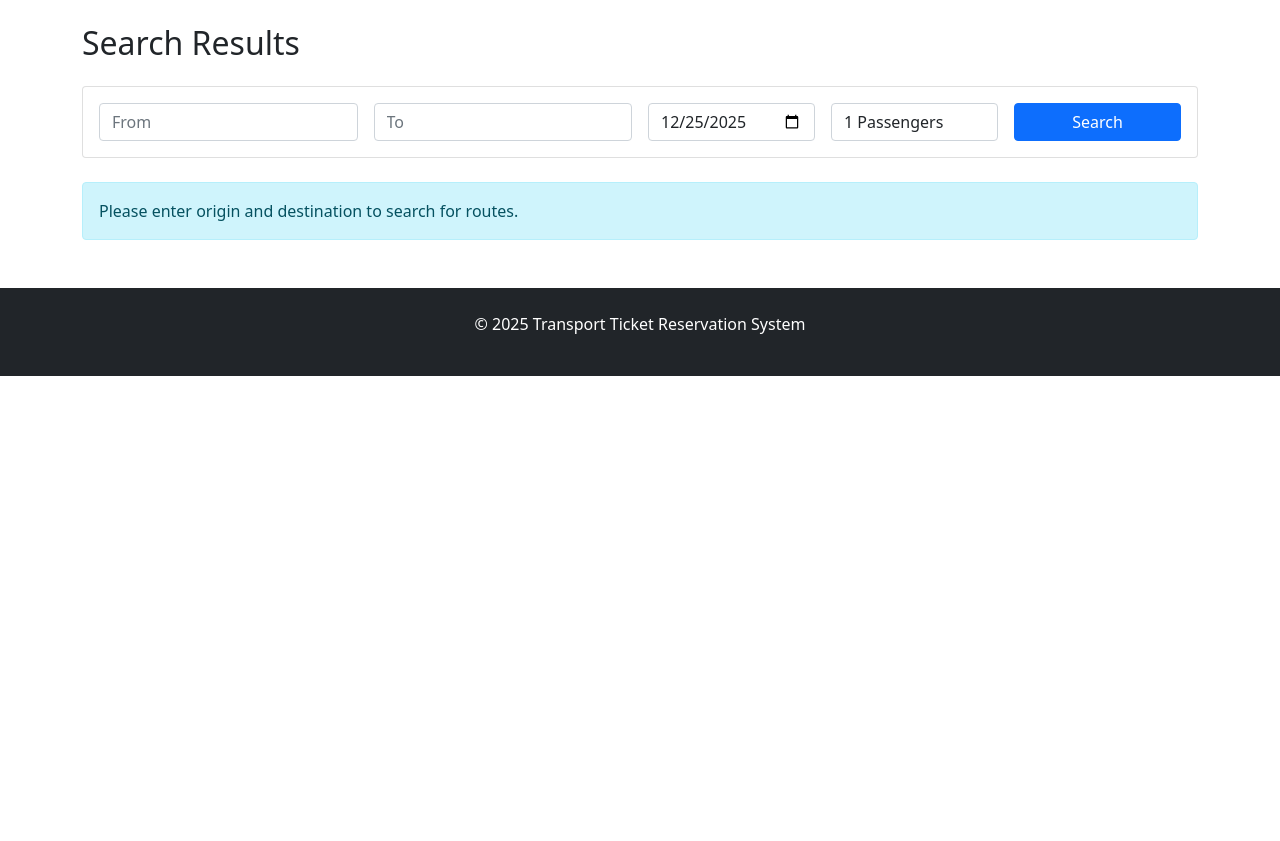
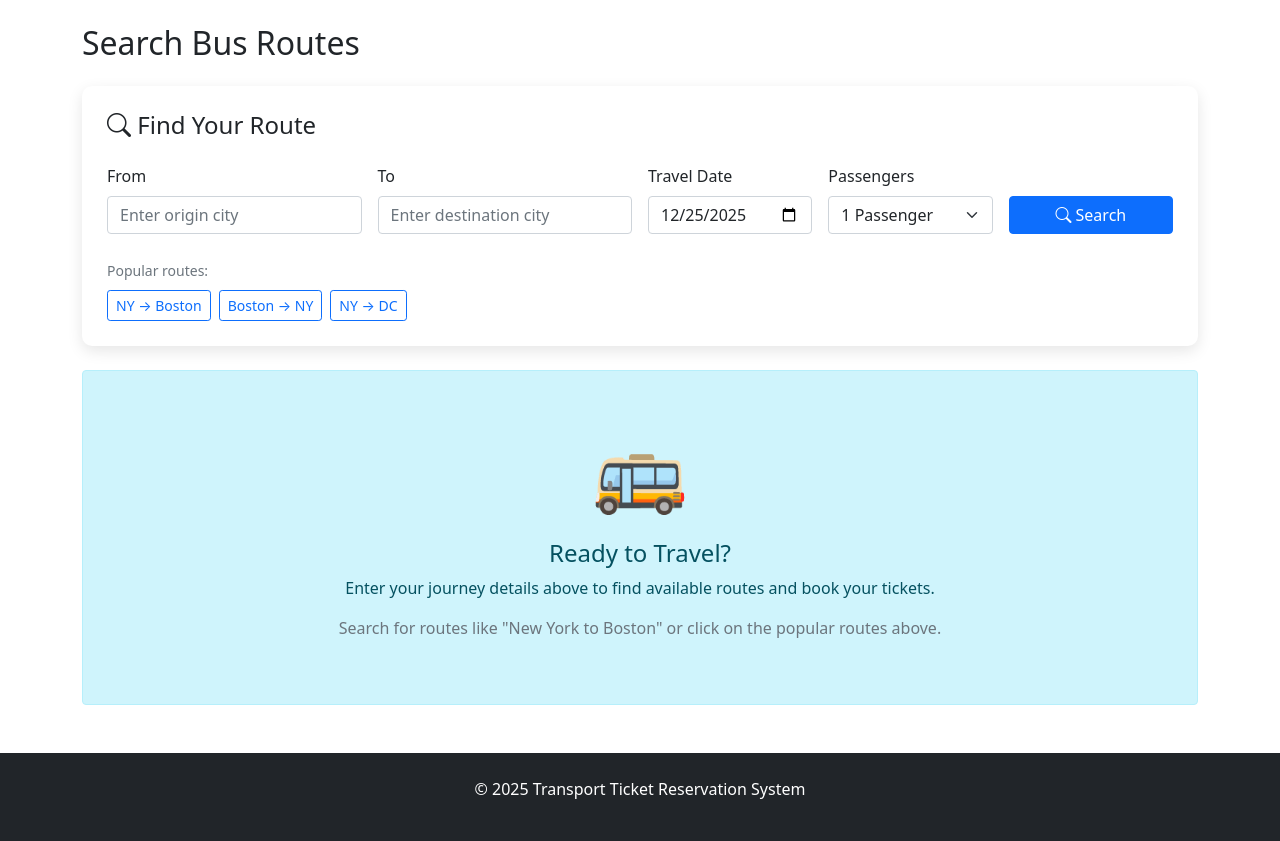
Before and after one commit to sniperras/Transport-ticket-reservation-system, a PHP site: page /search_routes.php in a window 1280 px wide. Shown: the part 56-897 px from the top of the page. Before the commit the page ends 432 px from the top, so only its background shows below. Run offline with PHP 8.4, Linux system fonts and the light colour scheme; the visitor is signed in with stand-in values (Sample User, id 1).

Commit message:
v1.0 front end

```diff
--- a/search_routes.php
+++ b/search_routes.php
@@ -8,16 +8,21 @@ if (!Auth::isLoggedIn()) {
 
 require_once 'config/database.php';
 
-$origin = $_GET['origin'] ?? '';
-$destination = $_GET['destination'] ?? '';
-$date = $_GET['date'] ?? date('Y-m-d');
-$passengers = $_GET['passengers'] ?? 1;
+// Get search parameters with proper filtering
+$origin = isset($_GET['origin']) ? trim($_GET['origin']) : '';
+$destination = isset($_GET['destination']) ? trim($_GET['destination']) : '';
+$date = isset($_GET['date']) ? $_GET['date'] : date('Y-m-d');
+$passengers = isset($_GET['passengers']) ? intval($_GET['passengers']) : 1;
 
 $database = new Database();
 $db = $database->getConnection();
 
 $routes = [];
+$search_performed = false;
+
 if (!empty($origin) && !empty($destination)) {
+    $search_performed = true;
+
     $query = "SELECT r.*, s.departure_time, s.arrival_time, s.id as schedule_id,
                      b.bus_number, b.bus_type, b.total_seats,
                      d.name as driver_name,
@@ -26,9 +31,11 @@ if (!empty($origin) && !empty($destination)) {
               JOIN schedules s ON r.id = s.route_id
               JOIN buses b ON s.bus_id = b.id
               LEFT JOIN drivers d ON b.driver_id = d.id
-              WHERE r.origin LIKE ? AND r.destination LIKE ?
+              WHERE LOWER(r.origin) LIKE LOWER(?)
+              AND LOWER(r.destination) LIKE LOWER(?)
               AND DATE(s.departure_time) = ?
               AND s.status = 'scheduled'
+              AND s.departure_time > NOW()
               ORDER BY s.departure_time";
 
     $stmt = $db->prepare($query);
@@ -47,6 +54,35 @@ if (!empty($origin) && !empty($destination)) {
     <meta name="viewport" content="width=device-width, initial-scale=1.0">
     <title>Search Routes - Transport System</title>
     <link href="https://cdn.jsdelivr.net/npm/bootstrap@5.1.3/dist/css/bootstrap.min.css" rel="stylesheet">
+    <link rel="stylesheet" href="https://cdn.jsdelivr.net/npm/bootstrap-icons@1.8.1/font/bootstrap-icons.css">
+    <style>
+        .search-card {
+            background: white;
+            border-radius: 10px;
+            box-shadow: 0 5px 15px rgba(0,0,0,0.1);
+            padding: 25px;
+        }
+        .route-card {
+            transition: transform 0.3s, box-shadow 0.3s;
+            border: 1px solid #e9ecef;
+            border-radius: 10px;
+            overflow: hidden;
+        }
+        .route-card:hover {
+            transform: translateY(-5px);
+            box-shadow: 0 10px 20px rgba(0,0,0,0.15);
+        }
+        .available-seats {
+            font-size: 0.9rem;
+            padding: 3px 8px;
+            border-radius: 15px;
+        }
+        .price-tag {
+            font-size: 1.5rem;
+            font-weight: bold;
+            color: #007bff;
+        }
+    </style>
 </head>
 <body>
     <!-- Navigation -->
@@ -56,114 +92,165 @@ if (!empty($origin) && !empty($destination)) {
             <div class="navbar-nav ms-auto">
                 <a class="nav-link active" href="search_routes.php">Search Routes</a>
                 <a class="nav-link" href="my_bookings.php">My Bookings</a>
-                <a class="nav-link" href="logout.php">Logout (<?php echo Auth::getUsername(); ?>)</a>
+                <a class="nav-link" href="logout.php">Logout (<?php echo htmlspecialchars(Auth::getUsername()); ?>)</a>
             </div>
         </div>
     </nav>
 
     <div class="container mt-4">
-        <h2 class="mb-4">Search Results</h2>
+        <h2 class="mb-4">Search Bus Routes</h2>
 
         <!-- Search Form -->
-        <div class="card mb-4">
-            <div class="card-body">
+        <div class="search-card mb-4">
+            <h4 class="mb-4"><i class="bi bi-search"></i> Find Your Route</h4>
             <form method="GET" class="row g-3">
                 <div class="col-md-3">
+                    <label class="form-label">From</label>
                     <input type="text" class="form-control" name="origin"
-                               placeholder="From" value="<?php echo htmlspecialchars($origin); ?>" required>
+                           placeholder="Enter origin city" value="<?php echo htmlspecialchars($origin); ?>" required>
                 </div>
                 <div class="col-md-3">
+                    <label class="form-label">To</label>
                     <input type="text" class="form-control" name="destination"
-                               placeholder="To" value="<?php echo htmlspecialchars($destination); ?>" required>
+                           placeholder="Enter destination city" value="<?php echo htmlspecialchars($destination); ?>" required>
                 </div>
                 <div class="col-md-2">
+                    <label class="form-label">Travel Date</label>
                     <input type="date" class="form-control" name="date"
-                               value="<?php echo $date; ?>" min="<?php echo date('Y-m-d'); ?>">
+                           value="<?php echo htmlspecialchars($date); ?>"
+                           min="<?php echo date('Y-m-d'); ?>">
                 </div>
                 <div class="col-md-2">
-                        <select class="form-control" name="passengers">
+                    <label class="form-label">Passengers</label>
+                    <select class="form-select" name="passengers">
                         <?php for($i = 1; $i <= 10; $i++): ?>
                             <option value="<?php echo $i; ?>" <?php echo $i == $passengers ? 'selected' : ''; ?>>
-                                    <?php echo $i; ?> Passengers
+                                <?php echo $i; ?> Passenger<?php echo $i > 1 ? 's' : ''; ?>
                             </option>
                         <?php endfor; ?>
                     </select>
                 </div>
-                    <div class="col-md-2">
-                        <button type="submit" class="btn btn-primary w-100">Search</button>
+                <div class="col-md-2 d-flex align-items-end">
+                    <button type="submit" class="btn btn-primary w-100">
+                        <i class="bi bi-search"></i> Search
+                    </button>
                 </div>
             </form>
+
+            <!-- Popular Routes -->
+            <div class="mt-4">
+                <small class="text-muted">Popular routes:</small>
+                <div class="d-flex flex-wrap gap-2 mt-2">
+                    <a href="?origin=New York&destination=Boston&date=<?php echo date('Y-m-d'); ?>&passengers=1"
+                       class="btn btn-sm btn-outline-primary">NY → Boston</a>
+                    <a href="?origin=Boston&destination=New York&date=<?php echo date('Y-m-d'); ?>&passengers=1"
+                       class="btn btn-sm btn-outline-primary">Boston → NY</a>
+                    <a href="?origin=New York&destination=Washington DC&date=<?php echo date('Y-m-d'); ?>&passengers=1"
+                       class="btn btn-sm btn-outline-primary">NY → DC</a>
+                </div>
             </div>
         </div>
 
         <!-- Results -->
-        <?php if (empty($origin) || empty($destination)): ?>
-            <div class="alert alert-info">
-                Please enter origin and destination to search for routes.
-            </div>
-        <?php elseif (empty($routes)): ?>
+        <?php if ($search_performed): ?>
+            <?php if (empty($routes)): ?>
                 <div class="alert alert-warning">
-                No routes found for your search criteria. Please try different locations or date.
+                    <h5><i class="bi bi-exclamation-triangle"></i> No routes found</h5>
+                    <p>We couldn't find any routes matching your search criteria. Please try:</p>
+                    <ul>
+                        <li>Checking your spelling</li>
+                        <li>Searching for a different date</li>
+                        <li>Trying nearby cities</li>
+                        <li>Using our popular routes above</li>
+                    </ul>
                 </div>
             <?php else: ?>
                 <div class="row">
+                    <div class="col-12">
+                        <h4 class="mb-3">
+                            <i class="bi bi-geo-alt"></i>
+                            <?php echo htmlspecialchars(ucwords($origin)); ?> →
+                            <?php echo htmlspecialchars(ucwords($destination)); ?>
+                            <small class="text-muted">(<?php echo count($routes); ?> routes found)</small>
+                        </h4>
+                    </div>
+
                     <?php foreach ($routes as $route): ?>
                         <?php
                         $departure_time = new DateTime($route['departure_time']);
                         $arrival_time = new DateTime($route['arrival_time']);
                         $duration = $departure_time->diff($arrival_time);
                         $available_seats = $route['available_seats'] ?? 0;
+                        $can_book = $available_seats >= $passengers;
                         ?>
                         <div class="col-md-6 mb-4">
-                        <div class="card h-100">
+                            <div class="route-card card h-100">
                                 <div class="card-body">
                                     <div class="d-flex justify-content-between align-items-start mb-3">
                                         <div>
-                                        <h5 class="card-title">
-                                            <?php echo htmlspecialchars($route['origin']); ?> →
-                                            <?php echo htmlspecialchars($route['destination']); ?>
+                                            <h5 class="card-title mb-1">
+                                                <i class="bi bi-bus-front"></i>
+                                                <?php echo htmlspecialchars($route['bus_number']); ?>
+                                                <span class="badge bg-info"><?php echo htmlspecialchars($route['bus_type']); ?></span>
                                             </h5>
-                                        <h6 class="text-muted">Bus: <?php echo $route['bus_number']; ?> (<?php echo $route['bus_type']; ?>)</h6>
+                                            <p class="text-muted mb-0">
+                                                <i class="bi bi-person-badge"></i> Driver:
+                                                <?php echo htmlspecialchars($route['driver_name'] ?? 'Not assigned'); ?>
+                                            </p>
                                         </div>
                                         <div class="text-end">
-                                        <span class="badge bg-<?php echo $available_seats >= $passengers ? 'success' : 'danger'; ?>">
-                                            <?php echo $available_seats; ?> Seats Available
+                                            <span class="available-seats badge bg-<?php echo $can_book ? 'success' : 'danger'; ?>">
+                                                <i class="bi bi-person"></i>
+                                                <?php echo $available_seats; ?> seats available
                                             </span>
                                         </div>
                                     </div>
 
                                     <div class="row mb-3">
                                         <div class="col-6">
-                                        <small class="text-muted">Departure</small>
+                                            <div class="border rounded p-2 text-center">
+                                                <small class="text-muted d-block">Departure</small>
                                                 <div class="fw-bold"><?php echo $departure_time->format('h:i A'); ?></div>
-                                        <small><?php echo $departure_time->format('M d, Y'); ?></small>
+                                                <small><?php echo $departure_time->format('D, M d'); ?></small>
+                                            </div>
                                         </div>
                                         <div class="col-6">
-                                        <small class="text-muted">Arrival</small>
+                                            <div class="border rounded p-2 text-center">
+                                                <small class="text-muted d-block">Arrival</small>
                                                 <div class="fw-bold"><?php echo $arrival_time->format('h:i A'); ?></div>
-                                        <small><?php echo $arrival_time->format('M d, Y'); ?></small>
+                                                <small><?php echo $arrival_time->format('D, M d'); ?></small>
+                                            </div>
                                         </div>
                                     </div>
 
-                                <div class="mb-3">
+                                    <div class="d-flex justify-content-between align-items-center mb-3">
+                                        <div>
                                             <small class="text-muted">Duration</small>
-                                    <div><?php echo $duration->format('%h hr %i min'); ?></div>
+                                            <div>
+                                                <i class="bi bi-clock"></i>
+                                                <?php echo $duration->format('%h hr %i min'); ?>
+                                            </div>
+                                        </div>
+                                        <div class="text-end">
+                                            <small class="text-muted d-block">Per person</small>
+                                            <div class="price-tag">$<?php echo number_format($route['price'], 2); ?></div>
+                                        </div>
                                     </div>
 
                                     <div class="d-flex justify-content-between align-items-center">
                                         <div>
-                                        <span class="h4 text-primary">$<?php echo number_format($route['price'], 2); ?></span>
-                                        <small class="text-muted">/person</small>
+                                            <small class="text-muted">Total for <?php echo $passengers; ?> passenger<?php echo $passengers > 1 ? 's' : ''; ?></small>
+                                            <div class="h5">$<?php echo number_format($route['price'] * $passengers, 2); ?></div>
                                         </div>
                                         <div>
-                                        <?php if ($available_seats >= $passengers): ?>
+                                            <?php if ($can_book): ?>
                                                 <a href="book_ticket.php?schedule_id=<?php echo $route['schedule_id']; ?>&passengers=<?php echo $passengers; ?>"
                                                    class="btn btn-primary">
-                                                Book Now
+                                                    <i class="bi bi-ticket"></i> Book Now
                                                 </a>
                                             <?php else: ?>
                                                 <button class="btn btn-secondary" disabled>
-                                                Not Enough Seats
+                                                    <i class="bi bi-x-circle"></i> Not Enough Seats
                                                 </button>
                                             <?php endif; ?>
                                         </div>
@@ -172,6 +259,14 @@ if (!empty($origin) && !empty($destination)) {
                             </div>
                         </div>
                     <?php endforeach; ?>
+                </div>
+            <?php endif; ?>
+        <?php else: ?>
+            <div class="alert alert-info text-center py-5">
+                <div class="display-1 mb-4">🚌</div>
+                <h4>Ready to Travel?</h4>
+                <p>Enter your journey details above to find available routes and book your tickets.</p>
+                <p class="text-muted">Search for routes like "New York to Boston" or click on the popular routes above.</p>
             </div>
         <?php endif; ?>
     </div>
```
Lines whose indentation alone changed are shown as unchanged.
